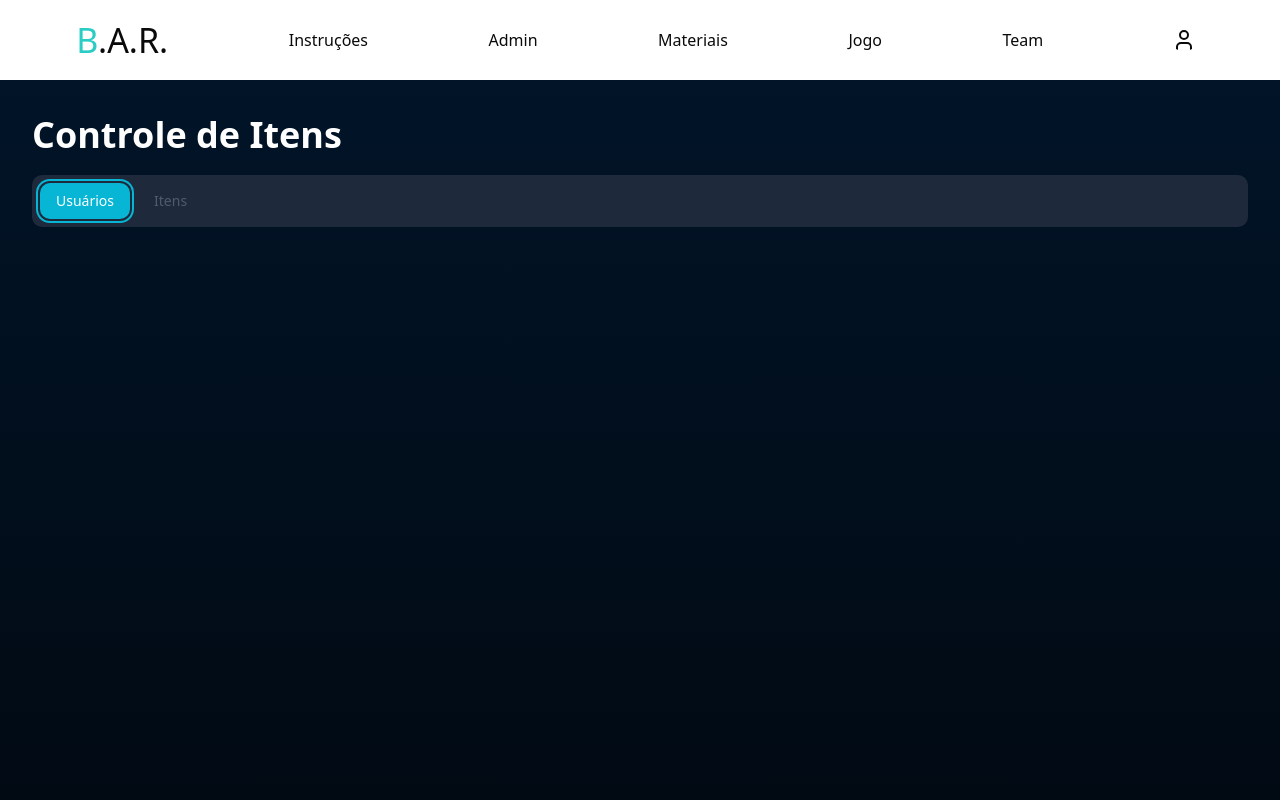
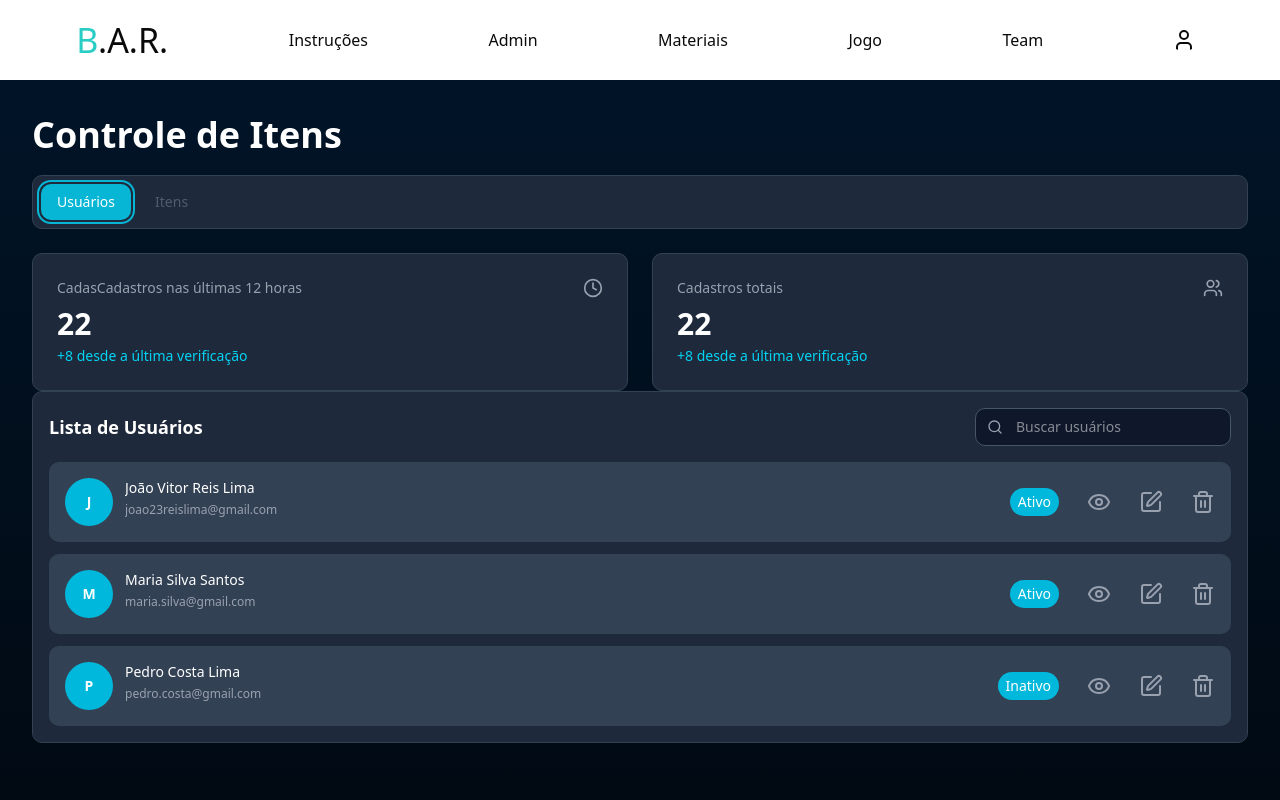
Before and after one commit to Ujhafsuy/bar, a React (Vite) app: page /controlusers in a window 1280 px wide. Shown: the top 800 px of the page. Built offline with nearby package versions, Linux system fonts and the light colour scheme.

Commit message:
feat: Monitor de Usuários e Lista de Usuários.
- Terminado o monitor de usuários (Está sem conexão com o back-end);
- Feito e terminado a lista de usuários (Talvez será alterado a forma como foi colocado, separar para um arquivo próprio).

```diff
--- /dev/null
+++ b/src/components/common/Monitoramento/index.jsx
@@ -0,0 +1,12 @@
+export function Monitoramento({ icon: Icon, text }) {
+    return (
+        <div className="flex flex-col w-full bg-[var(--bg-nav-controle)] border border-[var(--border-color-controll)] rounded-lg p-6">
+            <div className='flex  justify-between mb-2'>
+                <h2 className='text-sm font-medium text-gray-400'>{text}</h2>
+                <Icon className='text-gray-400 h-5 w-5'/>
+            </div>
+            <p className='text-3xl font-bold text-[var(--font-color)] mb-1'>22</p> {/* Conteúdo vem do Back-End (Configurar) */}
+            <p className='text-sm text-cyan-400'>+8 desde a última verificação</p> {/* Conteúdo vem do Back-End (Configurar) */}
+        </div>
+    )
+}
--- /dev/null
+++ b/src/components/common/UserCard/index.jsx
@@ -0,0 +1,30 @@
+import { Eye, Edit, Trash2 } from "lucide-react"
+
+export function MobileUserCard({ user, onView, onEdit, onDelete }) {
+  return (
+    <div className="flex items-center justify-between p-4 bg-[var(--bg-card-user)] rounded-lg">
+      <div className="flex items-start gap-3">
+        <div className="w-12 h-12 bg-cyan-500 rounded-full flex items-center justify-center text-white font-bold text-sm flex-shrink-0">
+          {user.name.charAt(0)}
+        </div>
+        <div className="">
+          <h3 className="text-white font-medium text-sm truncate">{user.name}</h3>
+          <p className="text-gray-400 text-xs mt-1 truncate">{user.email}</p>
+        </div>
+      </div>
+
+      <div className="flex items-center justify-center gap-7">
+        <span className="px-2 py-1 bg-cyan-500 text-white text-sm rounded-full">{user.status}</span>
+        <button>
+          <Eye className="h-6 w-6 text-gray-400 hover:text-white" />
+        </button>
+        <button>
+          <Edit className="h-6 w-6 text-gray-400 hover:text-white" />
+        </button>
+        <button>
+          <Trash2 className="h-6 w-6 text-gray-400 hover:text-white" />
+        </button>
+      </div>
+    </div>
+  )
+}
--- a/src/index.css
+++ b/src/index.css
@@ -34,6 +34,11 @@
   --text-hover: #fff;
 
   --bg-nav-controle: #1e293b;
+  --bg-card-user: #334155;
+  --border-color-controll: #334155;
+
+  --bg-search: #0f172a;
+  --border-search: #475569;
 
     /*      navy: {
           50: "#f8fafc",
--- a/src/pages/Controle.jsx
+++ b/src/pages/Controle.jsx
@@ -3,18 +3,93 @@ import Footer from "../components/common/Footer"
 import { useState } from "react"
 import { Button } from "../components/common/Button"
 import { ButtonNav } from "../components/common/Button"
+import { Monitoramento } from "../components/common/Monitoramento"
+import { Clock, Users, Search } from "lucide-react"
+import { MobileUserCard } from "../components/common/UserCard"
 
 export function Controle() {
+    const testUsers = [
+        {
+            id: "1",
+            name: "João Vitor Reis Lima",
+            email: "joao23reislima@gmail.com",
+            status: "Ativo",
+            createdAt: "2024-01-15",
+        },
+        {
+            id: "2",
+            name: "Maria Silva Santos",
+            email: "maria.silva@gmail.com",
+            status: "Ativo",
+            createdAt: "2024-01-14",
+        },
+        {
+            id: "3",
+            name: "Pedro Costa Lima",
+            email: "pedro.costa@gmail.com",
+            status: "Inativo",
+            createdAt: "2024-01-13",
+        },
+    ] /* Dados de teste, substituir pelos dados do Back-End */
+
+    const [selectedUser, setSelectedUser] = useState(null)
+    const [termoBusca, setTermoBusca] = useState("")
+
+    const filteredUsers = testUsers.filter((user) => {
+        const term = (termoBusca || "").toLowerCase();
+        return (
+            user.name.toLowerCase().includes(term) ||
+            user.email.toLowerCase().includes(term)
+        );
+    });
+
+
+
     return(
         <div>
             <Header />
-            <main className="bg-gradient-to-b from-[#01152A] to-[#010A13] min-h-screen p-8 space-y-8">
+            <main className="bg-gradient-to-b from-[#01152A] to-[#010A13] min-h-screen px-4 py-4 md:p-8 space-y-8">
                 <section className="pt-[5.2rem]">
-                    <h1 className="text-4xl font-semibold text-white mb-5">Controle de Itens</h1>
-                    <nav className="flex w-full gap-2 bg-[#1e293b] p-2 rounded-lg">
-                        <ButtonNav to="/controlusers" content="Usuários" ativo={true} />
-                        <ButtonNav to="/controlitens" content="Itens" ativo={false} />
-                    </nav>
+                    <div>
+                        <h1 className="text-2xl md:text-4xl font-semibold text-white mb-5">Controle de Itens</h1>
+                        <nav className="flex w-full gap-2 bg-[#1e293b] p-2 rounded-lg border border-[var(--border-color-controll)]">
+                            <ButtonNav to="/controlusers" content="Usuários" ativo={true} />
+                            <ButtonNav to="/controlitens" content="Itens" ativo={false} />
+                        </nav>
+                    </div>
+                    <div className="mt-6">
+                        <div className="grid grid-cols-1 md:grid-cols-2 gap-6">
+                            <Monitoramento icon={Clock} text='CadasCadastros nas últimas 12 horas'/>
+                            <Monitoramento icon={Users} text='Cadastros totais'/>
+                        </div>
+                        <div className="bg-[var(--bg-nav-controle)] border border-[var(--border-color-controll)] rounded-lg p-4">
+                            <div className="flex justify-between items-center mb-4">
+                                <h2 className="text-lg font-bold text-white">Lista de Usuários</h2>
+                                <div className="relative flex-1 sm:flex-initial flex justify-center items-center">
+                                    <Search className="absolute left-3 top-1/2 transform -translate-y-1/2 text-gray-400 w-4 h-4" />
+                                    <input
+                                        type="text"
+                                        placeholder="Buscar usuários"
+                                        className="w-full sm:w-64 bg-[var(--bg-search)] border border-[var(--border-search)] rounded-lg pl-10 pr-3 py-2 text-white text-sm focus:outline-none focus:ring-2 focus:ring-cyan-500"
+                                        value={termoBusca}
+                                        onChange={(e) => setTermoBusca(e.target.value)}
+                                    />
+                                </div>
+                            </div>
+
+                            <div className="space-y-3">
+                            {filteredUsers.map((user) => (
+                                <MobileUserCard
+                                key={user.id}
+                                user={user}
+                                onView={(user) => handleOpenUserModal("view", user)}
+                                onEdit={(user) => handleOpenUserModal("edit", user)}
+                                onDelete={(id) => console.log("Delete user:", id)}
+                                />
+                            ))}
+                            </div>
+                        </div>
+                    </div>
                 </section>
             </main>
             <Footer />
```
